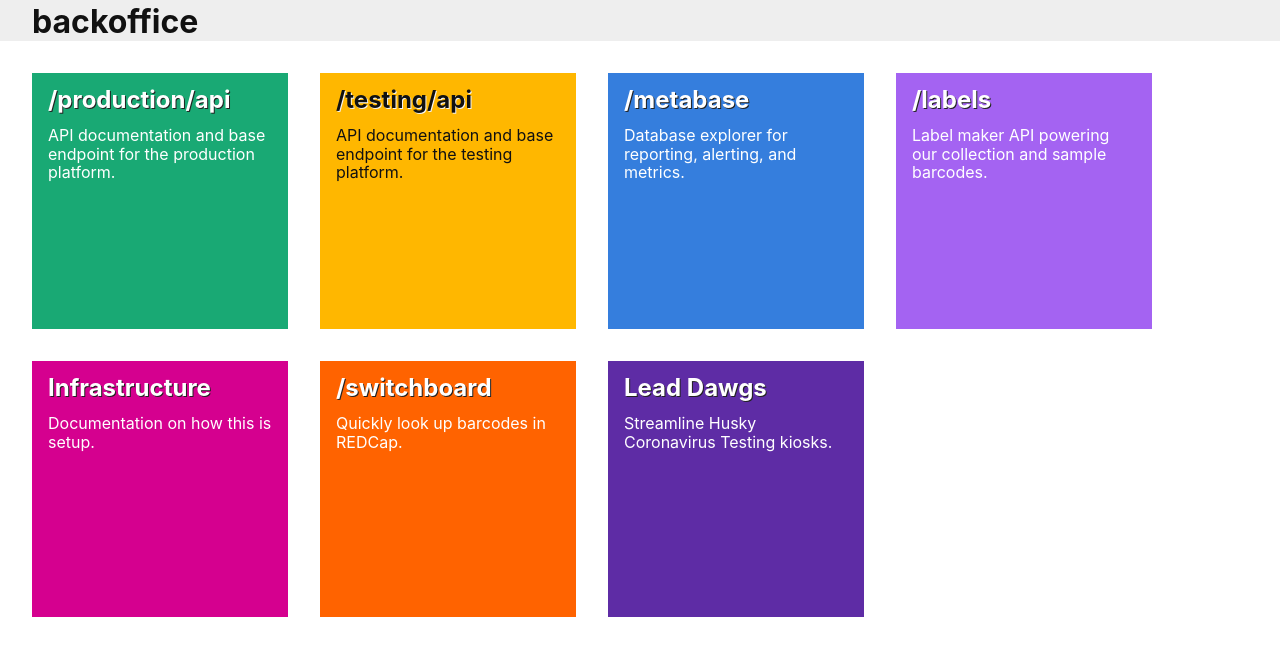
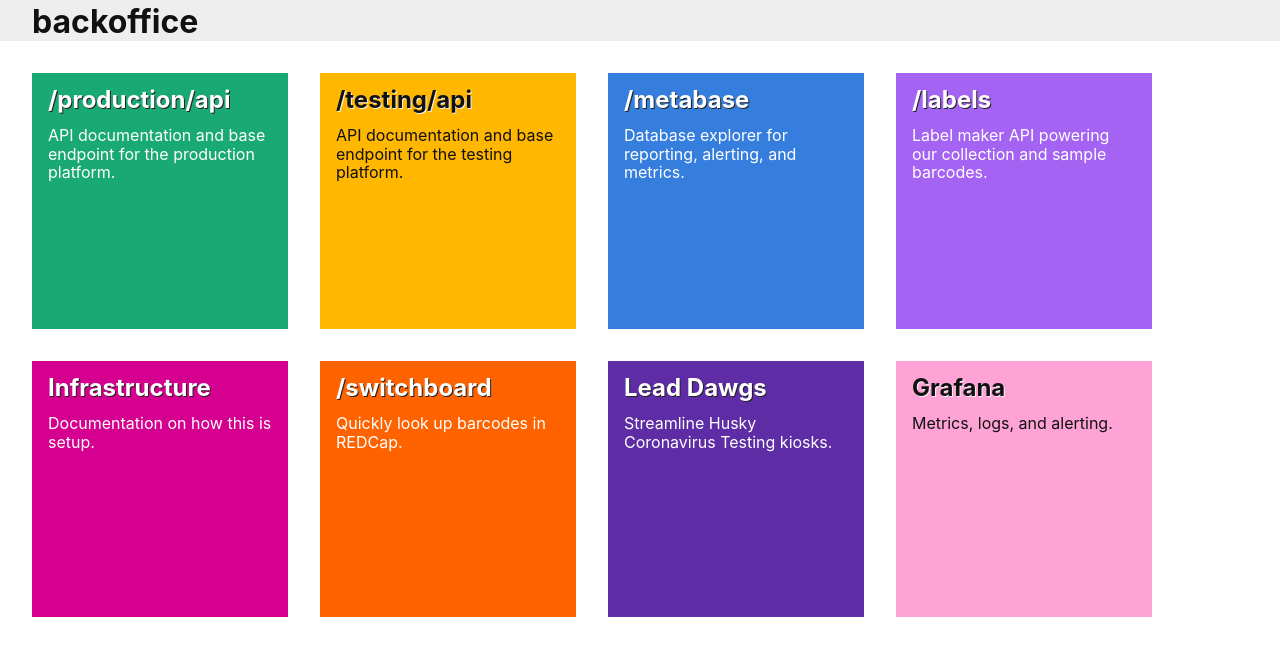
Before and after one commit to zeXLc2p0/backoffice, a plain HTML site: page web/index.html in a window 1280 px wide. Drawn offline with nearby package versions, Linux system fonts and the light colour scheme.

Commit message:
Link out to Grafana from jumping off page
A re-ordering is in order, but for now I'm leaving it alone.

```diff
--- a/web/index.html
+++ b/web/index.html
@@ -75,6 +75,10 @@
         <h2 class="ts-dark">Lead Dawgs</h2>
         <p>Streamline Husky Coronavirus Testing kiosks.</p>
       </a>
+      <a class="bg-light-pink near-black" href="https://grafana.seattleflu.org">
+        <h2 class="ts-light">Grafana</h2>
+        <p>Metrics, logs, and alerting.</p>
+      </a>
     </nav>
   </body>
 </html>
```
